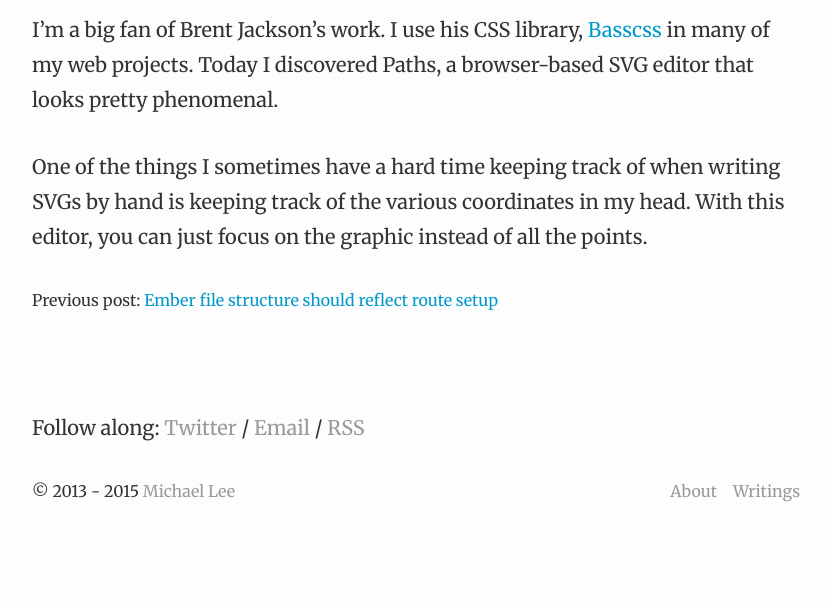
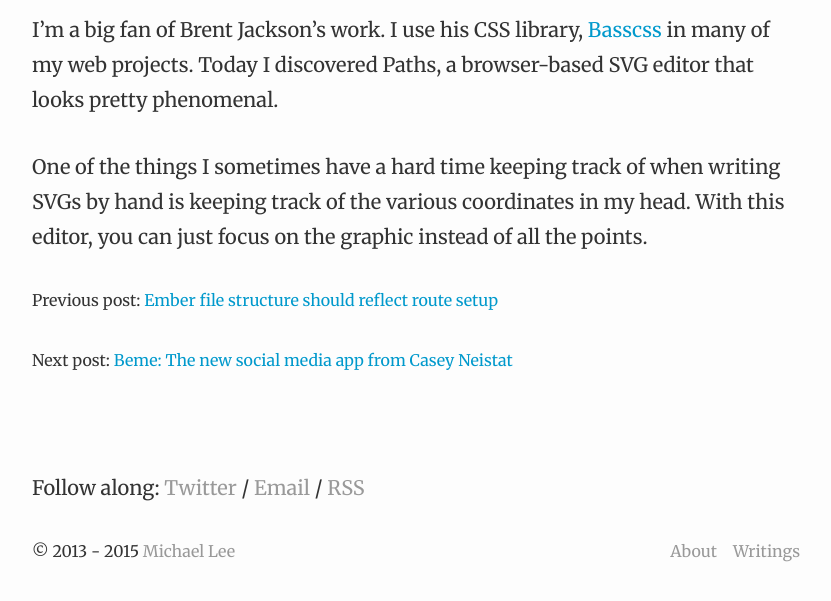
Before and after one commit to michaellee/old-michaelsoolee.com, a Jekyll site: the page built from _posts/2015-07-16-paths-svg.md, in a window 1280 px wide. Shown: the part 634-1235 px from the top of the page, without its empty margins (224-1055 px from the left). Built offline with Jekyll 4.4.1, drawn with Linux system fonts in a browser that asks for light colours; nearby versions of some CDN libraries; before the commit the page ends 1175 px from its top, so only the background shows below that; some of the changed lines change nothing that is shown.

Commit message:
Post: Beme

```diff
--- a/_posts/2015-07-16-paths-svg.md
+++ b/_posts/2015-07-16-paths-svg.md
@@ -6,7 +6,7 @@
 date: 2015-07-16 14:27:00
 ---
 
-![](http://i.michaellee.co/20150716-paths.png)
+![Screenshot of paths by Brent Jackson](http://i.michaellee.co/20150716-paths.png)
 
 I'm a big fan of Brent Jackson's work. I use his CSS library, [Basscss](http://www.basscss.com/) in many of my web projects. Today I discovered Paths, a browser-based SVG editor that looks pretty phenomenal.
 
--- /dev/null
+++ b/_posts/2015-07-17-beme-launch.md
@@ -0,0 +1,13 @@
+---
+layout: post
+title: "Beme: The new social media app from Casey Neistat"
+category: 'play'
+---
+
+Filmmaker, vlogger, Youtube sensation, Casey Neistat (pronounced nice-tat) just released his new social media app called, Beme. It definitely has some interesting features. One of which is how you record it. Instead of holding up your phone and recording what you see, you actually just place the phone against something and it just starts recording. I like this feature.
+
+So many times I've been the photographer or a videographer of a moment instead of just being part of a moment. Beme is allowing you to do this. The app uses the proximity sensor to know when to start recording. This reminds me a lot of GoPro cameras (which I've personally never used before) where you just mount the camera and hit record. No framing, no focusing, just plain shoot and capture.
+
+<iframe width="560" height="315" src="https://www.youtube.com/embed/mixsze6uJPg" frameborder="0" allowfullscreen></iframe>
+
+If you're on [Beme](https://geo.itunes.apple.com/us/app/beme-share-video.-honestly./id1005178547?mt=8&at=11l9EG), add me. I can be found at msl.
```
